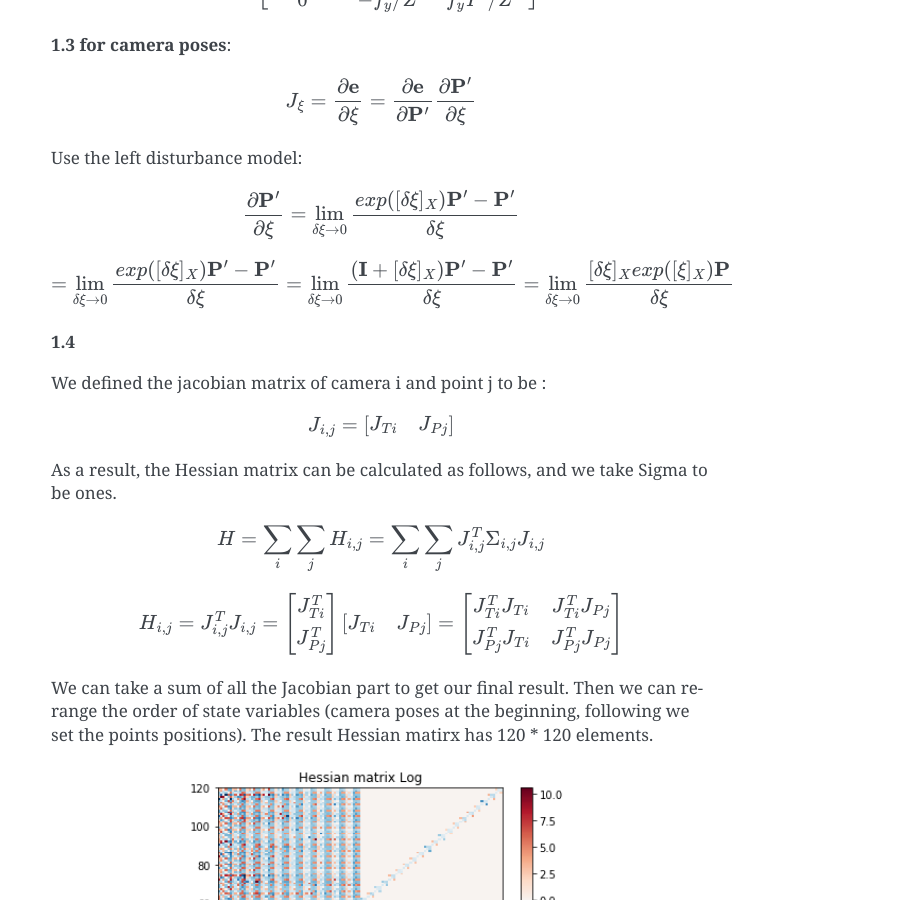
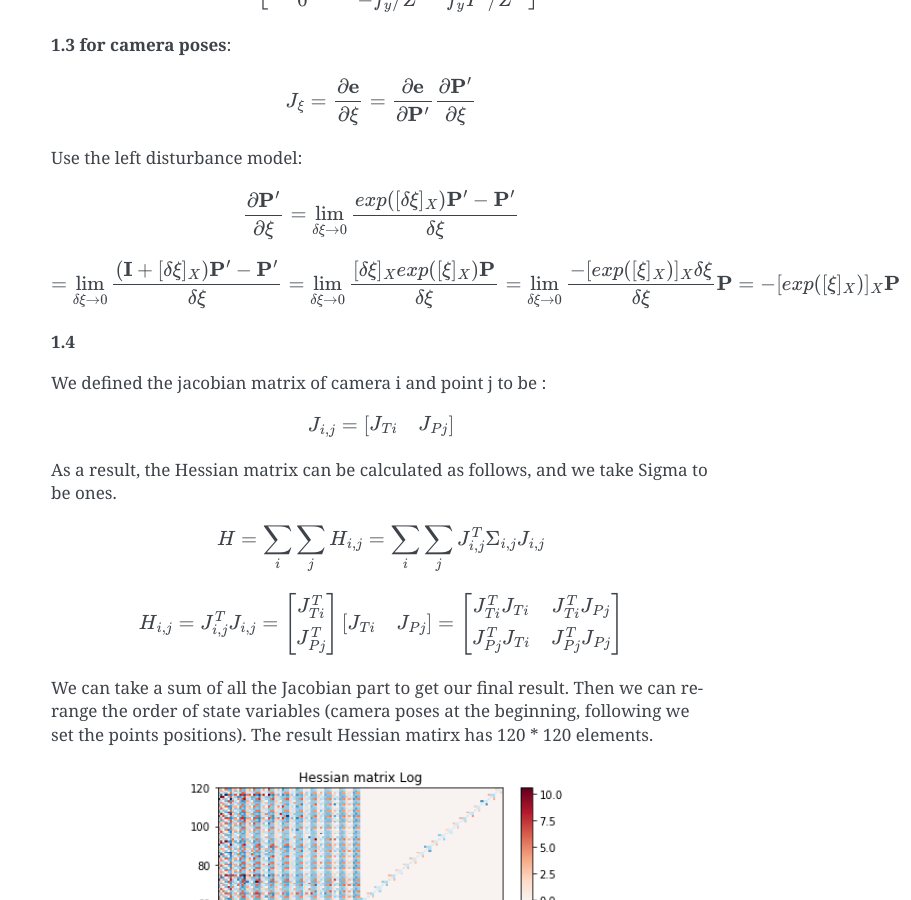
Before and after one commit to gggliuye/VIO, a Sphinx documentation site: the page built from docs/deepblue/VIO.rst, in a window 1280 px wide and 900 px high, scrolled down 4579 px. Shown: the whole window, without its empty margins (369-1280 px from the left). Built offline with Sphinx 7.4.7, drawn with Linux system fonts in a browser that asks for light colours.

Commit message:
Update VIO.rst

```diff
--- a/docs/deepblue/VIO.rst
+++ b/docs/deepblue/VIO.rst
@@ -221,9 +221,10 @@
     = \lim_{\delta \xi \rightarrow 0}\frac{ exp( [\delta \xi]_{X} ) \mathbf{P'} - \mathbf{P'} }{\delta \xi }
 
 .. math::
-    = \lim_{\delta \xi \rightarrow 0}\frac{ exp( [\delta \xi]_{X} ) \mathbf{P'} - \mathbf{P'} }{\delta \xi }
     = \lim_{\delta \xi \rightarrow 0}\frac{ (\mathbf{I} + [\delta \xi]_{X} )\mathbf{P'} - \mathbf{P'} }{\delta \xi }
     = \lim_{\delta \xi \rightarrow 0}\frac{ [\delta \xi]_{X} exp([\xi]_{X} )\mathbf{P} }{\delta \xi }
+    = \lim_{\delta \xi \rightarrow 0}\frac{ - [exp([\xi]_{X} )]_{X} \delta \xi }{\delta \xi } \mathbf{P}
+    = - [exp([\xi]_{X} )]_{X} \mathbf{P}
 
 **1.4**
 
```
